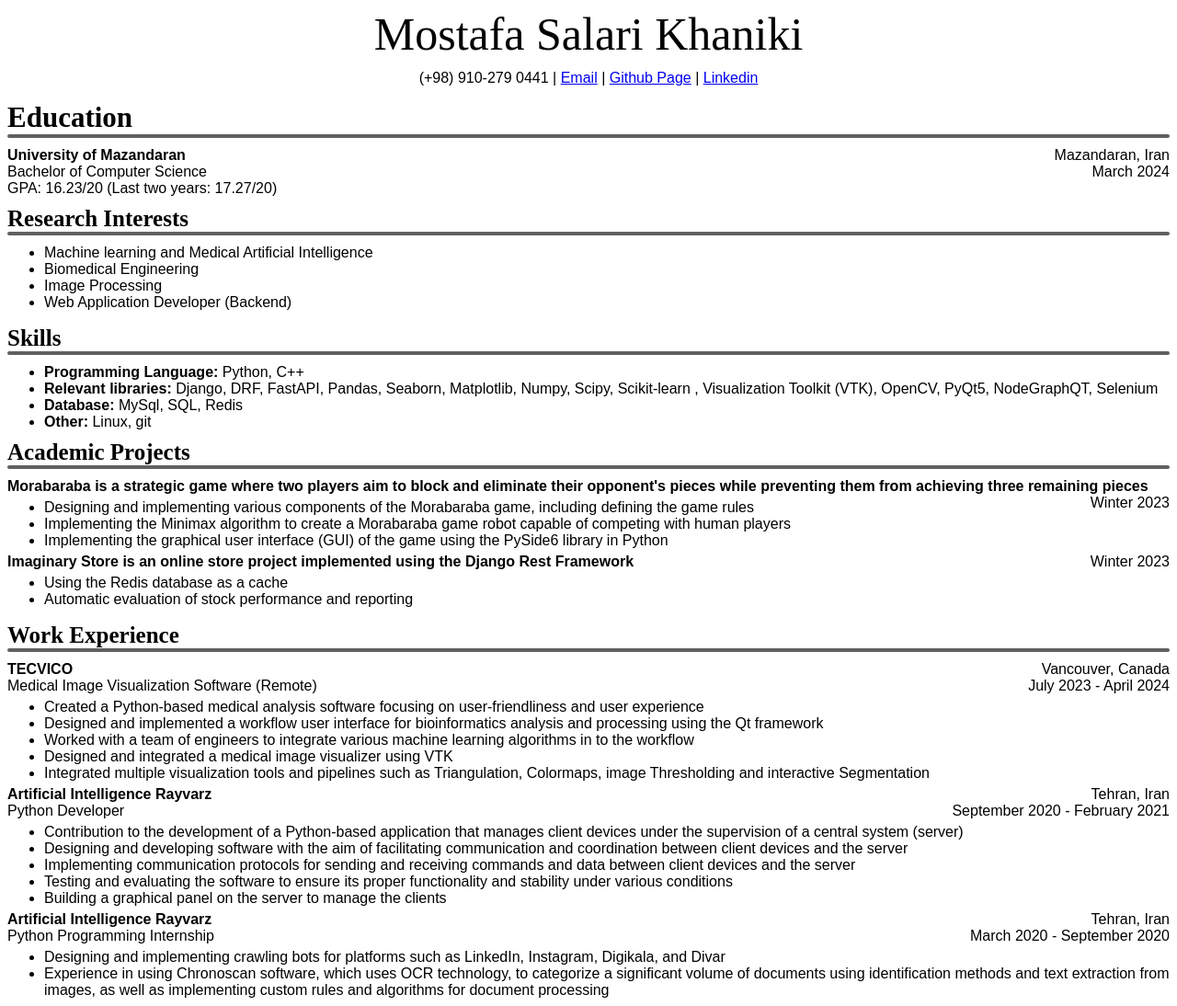
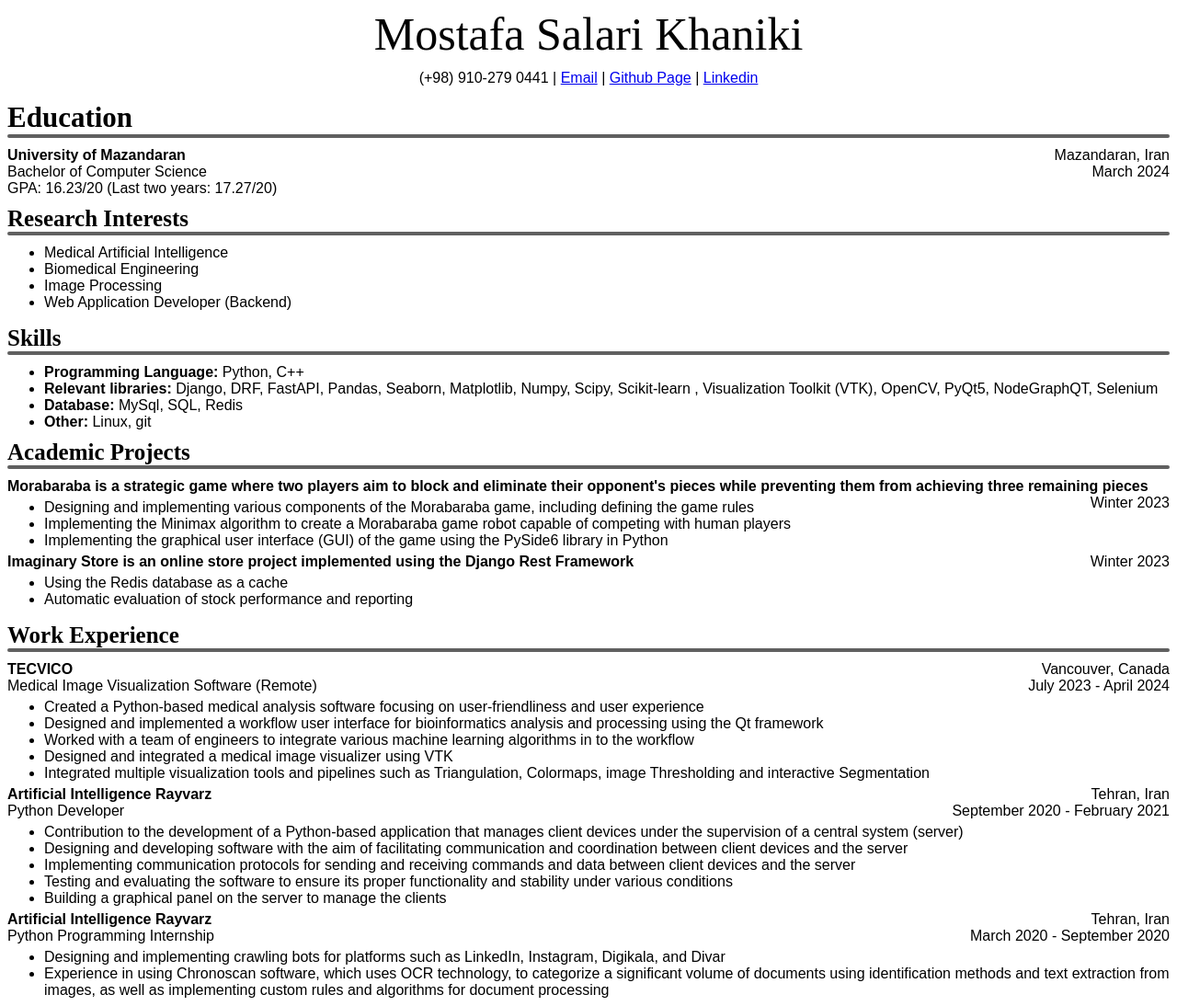
Before and after one commit to mostafasalarikhaniki/mostafasalarikhaniki.github.io, a Jekyll site: the page _pages/cv.html, which Jekyll copies as it is, in a window 1280 px wide. Shown: the whole page at 92% size. Built offline with Jekyll 4.4.1, drawn with Linux system fonts in a browser that asks for light colours.

Commit message:
fix words

```diff
--- a/_pages/cv.html
+++ b/_pages/cv.html
@@ -88,7 +88,7 @@
     </h2>
 
     <ul>
-        <li>Machine learning and Medical Artificial Intelligence</li>
+        <li>Medical Artificial Intelligence</li>
         <li>Biomedical Engineering</li>
         <li>Image Processing</li>
         <li>Web Application Developer (Backend)</li>
```
